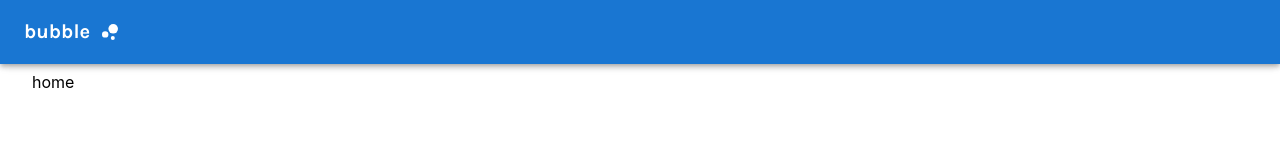
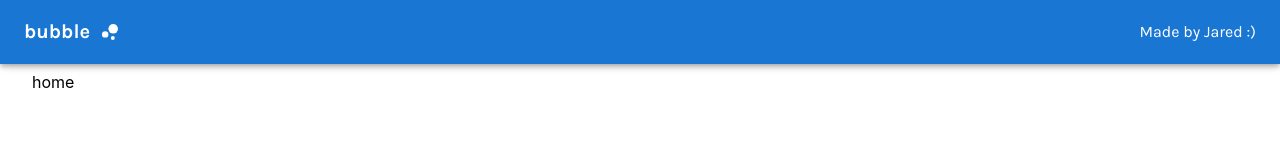
Before and after one commit to jlgrimes/bubble, a React (Create React App) app: page / in a window 1280 px wide. Shown: the top 160 px of the page. Built offline with nearby package versions, Linux system fonts and the light colour scheme.

Commit message:
made by jared

```diff
--- a/src/App.tsx
+++ b/src/App.tsx
@@ -19,6 +19,7 @@ const SiteLogo = styled.div`
   display: flex;
   align-items: center;
   gap: 8px;
+  flex-grow: 1;
 `;
 
 function App() {
@@ -27,11 +28,12 @@ function App() {
       <AppBar>
         <Toolbar>
           <SiteLogo>
-            <Typography variant="h6" sx={{ flexGrow: 1 }}>
+            <Typography variant="h6">
               bubble
             </Typography>
             <BubbleChartIcon />
           </SiteLogo>
+          <Typography>Made by Jared :)</Typography>
         </Toolbar>
       </AppBar>
       <OutletContainer>
```
